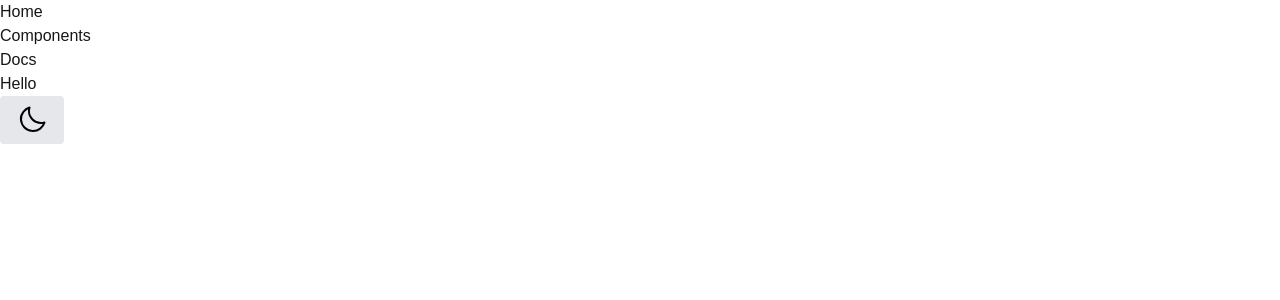
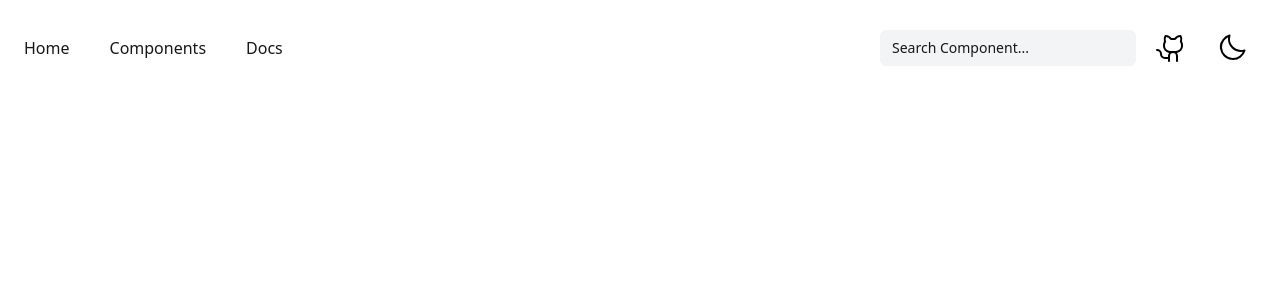
Before and after one commit to ArmanAhmedDev/kyden_ui, a Next.js app: page / in a window 1280 px wide. Shown: the top 300 px of the page. Built offline with nearby package versions, Linux system fonts and the light colour scheme.

Commit message:
feat: add header structure

```diff
--- a/src/app/globals.css
+++ b/src/app/globals.css
@@ -4,6 +4,8 @@
 :root {
   --background: #ffffff;
   --foreground: #171717;
+    --hover-background: #f0eeee;
+  --hover-foreground: #f6f3f3;
 }
 
 @custom-variant dark (&:where(.dark, .dark *));
@@ -12,19 +14,7 @@
 @theme inline {
   --color-background: var(--background);
   --color-foreground: var(--foreground);
-  --font-sans: var(--font-geist-sans);
-  --font-mono: var(--font-geist-mono);
+
+  --color-hover-background: var(--hover-background);
+  --color-hover-foreground: var(--hover-foreground);
 }
-
-@media (prefers-color-scheme: dark) {
-  :root {
-    --background: #0a0a0a;
-    --foreground: #ededed;
-  }
-}
-
-body {
-  background: var(--background);
-  color: var(--foreground);
-  font-family: Arial, Helvetica, sans-serif;
-}
--- a/src/app/page.tsx
+++ b/src/app/page.tsx
@@ -8,9 +8,9 @@ export default function Home() {
 
   return (
     <div className="w-full h-screen bg-background dark:bg-foreground">
-      <h1 className="text-foreground dark:text-background">Hello</h1>
+      {/* <h1 className="text-foreground dark:text-background">Hello</h1>
 
-      <ThemeToggle/>
+      <ThemeToggle/> */}
     </div>
   );
 }
--- a/src/components/layout/Header.tsx
+++ b/src/components/layout/Header.tsx
@@ -8,11 +8,11 @@ export default function Header() {
     return (
         <>
 
-         <header className="bg-background dark:bg-foreground text-foreground dark:text-background">
+         <header className="bg-background dark:bg-foreground text-foreground dark:text-background flex items-center justify-between  p-6">
 
             {/* Navigation Links */}
             <nav>
-                <ul>
+                <ul className="flex items-center  gap-10 text-md">
                     <li>
                         <Link href={'/'}>Home</Link>
                     </li>
@@ -24,6 +24,24 @@ export default function Header() {
                     </li>
                 </ul>
             </nav>
+
+            <div className="flex items-center gap-5">
+
+            {/* Search */}
+            <Search/>
+
+            {/* Github Button */}
+
+        <button>
+            <svg className="dark:bg-background" xmlns="http://www.w3.org/2000/svg" width="32" height="32" fill="#000000" viewBox="0 0 256 256"><path d="M208.31,75.68A59.78,59.78,0,0,0,202.93,28,8,8,0,0,0,196,24a59.75,59.75,0,0,0-48,24H124A59.75,59.75,0,0,0,76,24a8,8,0,0,0-6.93,4,59.78,59.78,0,0,0-5.38,47.68A58.14,58.14,0,0,0,56,104v8a56.06,56.06,0,0,0,48.44,55.47A39.8,39.8,0,0,0,96,192v8H72a24,24,0,0,1-24-24A40,40,0,0,0,8,136a8,8,0,0,0,0,16,24,24,0,0,1,24,24,40,40,0,0,0,40,40H96v16a8,8,0,0,0,16,0V192a24,24,0,0,1,48,0v40a8,8,0,0,0,16,0V192a39.8,39.8,0,0,0-8.44-24.53A56.06,56.06,0,0,0,216,112v-8A58.14,58.14,0,0,0,208.31,75.68ZM200,112a40,40,0,0,1-40,40H112a40,40,0,0,1-40-40v-8a41.74,41.74,0,0,1,6.9-22.48A8,8,0,0,0,80,73.83a43.81,43.81,0,0,1,.79-33.58,43.88,43.88,0,0,1,32.32,20.06A8,8,0,0,0,119.82,64h32.35a8,8,0,0,0,6.74-3.69,43.87,43.87,0,0,1,32.32-20.06A43.81,43.81,0,0,1,192,73.83a8.09,8.09,0,0,0,1,7.65A41.72,41.72,0,0,1,200,104Z"></path></svg>
+        </button>
+
+            {/* Theme Changing button */}
+
+            <ThemeToggle/>
+
+            </div>
+
          </header>
         </>
     )
--- a/src/components/layout/ThemeToggle.tsx
+++ b/src/components/layout/ThemeToggle.tsx
@@ -7,7 +7,6 @@ export default function ThemeToggle() {
   const { theme, setTheme } = useTheme();
   const [mounted, setMounted] = useState(false);
 
-  // Prevents hydration mismatch (theme is unknown on server)
   useEffect(() => {
     setMounted(true);
   }, []);
@@ -17,9 +16,29 @@ export default function ThemeToggle() {
   return (
     <button
       onClick={() => setTheme(theme === "dark" ? "light" : "dark")}
-      className="px-4 py-2 rounded bg-gray-200 dark:bg-gray-800 text-black dark:text-white"
+      className="rounded p-2 text-black transition-colors dark:text-white"
     >
-      {theme === "dark" ? <svg xmlns="http://www.w3.org/2000/svg" width="32" height="32" fill="#000000" viewBox="0 0 256 256"><path d="M120,40V16a8,8,0,0,1,16,0V40a8,8,0,0,1-16,0Zm72,88a64,64,0,1,1-64-64A64.07,64.07,0,0,1,192,128Zm-16,0a48,48,0,1,0-48,48A48.05,48.05,0,0,0,176,128ZM58.34,69.66A8,8,0,0,0,69.66,58.34l-16-16A8,8,0,0,0,42.34,53.66Zm0,116.68-16,16a8,8,0,0,0,11.32,11.32l16-16a8,8,0,0,0-11.32-11.32ZM192,72a8,8,0,0,0,5.66-2.34l16-16a8,8,0,0,0-11.32-11.32l-16,16A8,8,0,0,0,192,72Zm5.66,114.34a8,8,0,0,0-11.32,11.32l16,16a8,8,0,0,0,11.32-11.32ZM48,128a8,8,0,0,0-8-8H16a8,8,0,0,0,0,16H40A8,8,0,0,0,48,128Zm80,80a8,8,0,0,0-8,8v24a8,8,0,0,0,16,0V216A8,8,0,0,0,128,208Zm112-88H216a8,8,0,0,0,0,16h24a8,8,0,0,0,0-16Z"></path></svg> : <svg xmlns="http://www.w3.org/2000/svg" width="32" height="32" fill="#000000" viewBox="0 0 256 256"><path d="M233.54,142.23a8,8,0,0,0-8-2,88.08,88.08,0,0,1-109.8-109.8,8,8,0,0,0-10-10,104.84,104.84,0,0,0-52.91,37A104,104,0,0,0,136,224a103.09,103.09,0,0,0,62.52-20.88,104.84,104.84,0,0,0,37-52.91A8,8,0,0,0,233.54,142.23ZM188.9,190.34A88,88,0,0,1,65.66,67.11a89,89,0,0,1,31.4-26A106,106,0,0,0,96,56,104.11,104.11,0,0,0,200,160a106,106,0,0,0,14.92-1.06A89,89,0,0,1,188.9,190.34Z"></path></svg>}
+      {theme === "dark" ? (
+        <svg
+          xmlns="http://www.w3.org/2000/svg"
+          width="32"
+          height="32"
+          viewBox="0 0 256 256"
+          fill="currentColor"
+        >
+          <path d="M120,40V16a8,8,0,0,1,16,0V40a8,8,0,0,1-16,0Zm72,88a64,64,0,1,1-64-64A64.07,64.07,0,0,1,192,128Zm-16,0a48,48,0,1,0-48,48A48.05,48.05,0,0,0,176,128ZM58.34,69.66A8,8,0,0,0,69.66,58.34l-16-16A8,8,0,0,0,42.34,53.66Zm0,116.68-16,16a8,8,0,0,0,11.32,11.32l16-16a8,8,0,0,0-11.32-11.32ZM192,72a8,8,0,0,0,5.66-2.34l16-16a8,8,0,0,0-11.32-11.32l-16,16A8,8,0,0,0,192,72Zm5.66,114.34a8,8,0,0,0-11.32,11.32l16,16a8,8,0,0,0,11.32-11.32ZM48,128a8,8,0,0,0-8-8H16a8,8,0,0,0,0,16H40A8,8,0,0,0,48,128Zm80,80a8,8,0,0,0-8,8v24a8,8,0,0,0,16,0V216A8,8,0,0,0,128,208Zm112-88H216a8,8,0,0,0,0,16h24a8,8,0,0,0,0-16Z" />
+        </svg>
+      ) : (
+        <svg
+          xmlns="http://www.w3.org/2000/svg"
+          width="32"
+          height="32"
+          viewBox="0 0 256 256"
+          fill="currentColor"
+        >
+          <path d="M233.54,142.23a8,8,0,0,0-8-2,88.08,88.08,0,0,1-109.8-109.8,8,8,0,0,0-10-10,104.84,104.84,0,0,0-52.91,37A104,104,0,0,0,136,224a103.09,103.09,0,0,0,62.52-20.88,104.84,104.84,0,0,0,37-52.91A8,8,0,0,0,233.54,142.23ZM188.9,190.34A88,88,0,0,1,65.66,67.11a89,89,0,0,1,31.4-26A106,106,0,0,0,96,56,104.11,104.11,0,0,0,200,160a106,106,0,0,0,14.92-1.06A89,89,0,0,1,188.9,190.34Z" />
+        </svg>
+      )}
     </button>
   );
 }
--- a/src/components/ui/Search.tsx
+++ b/src/components/ui/Search.tsx
@@ -1,9 +1,18 @@
-export default function Search(){
-    return(
-        <>
-        <div className="">
-            search
-        </div>
-        </>
-    )
+export default function Search() {
+  return (
+    <div
+      className="
+        flex items-center w-[20vw]
+        rounded-md px-3 py-2
+        bg-gray-100 dark:bg-[#262626]
+        text-foreground
+        dark:text-background
+        cursor-pointer
+      "
+    >
+      <h5 className="text-sm">
+        Search Component...
+      </h5>
+    </div>
+  );
 }
```
